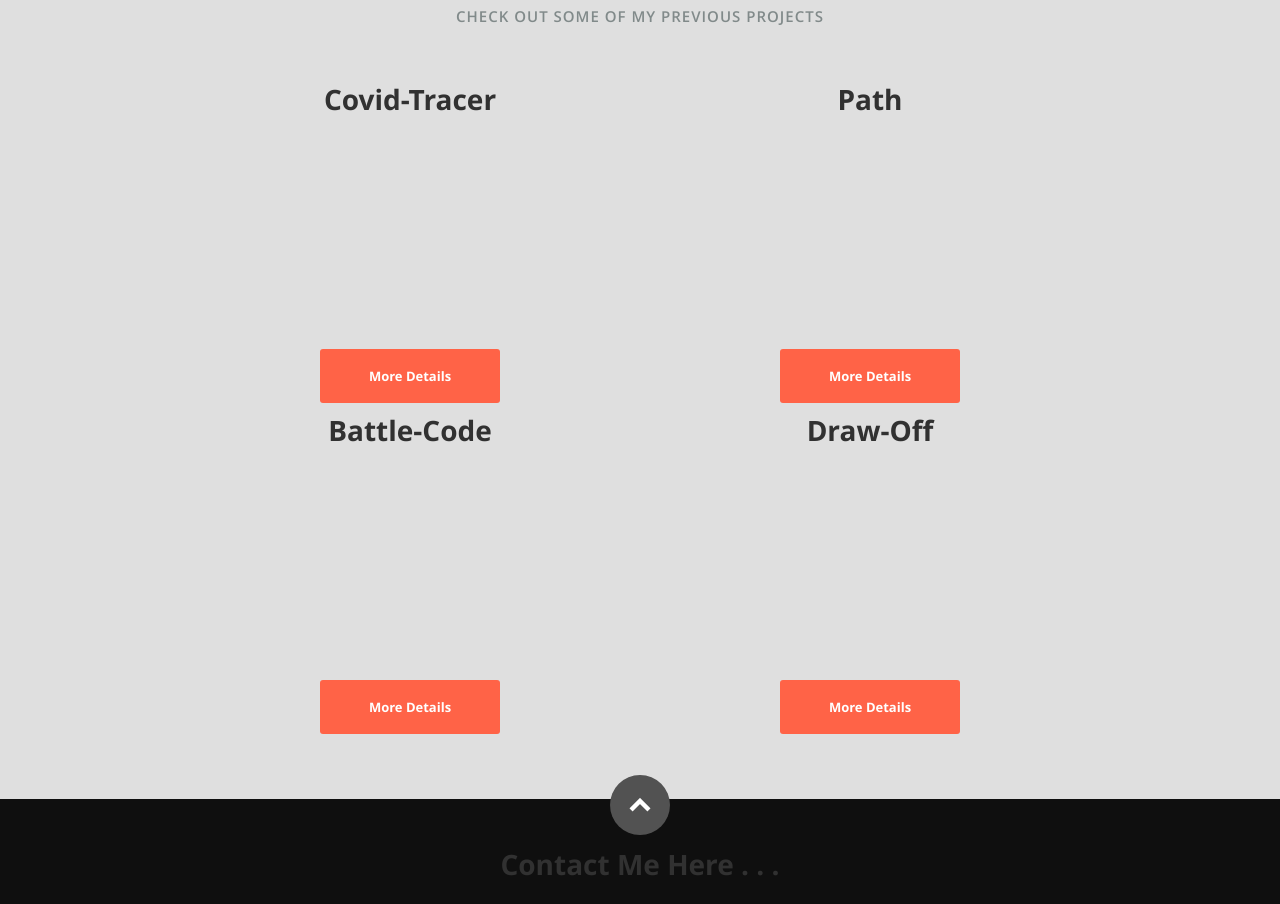
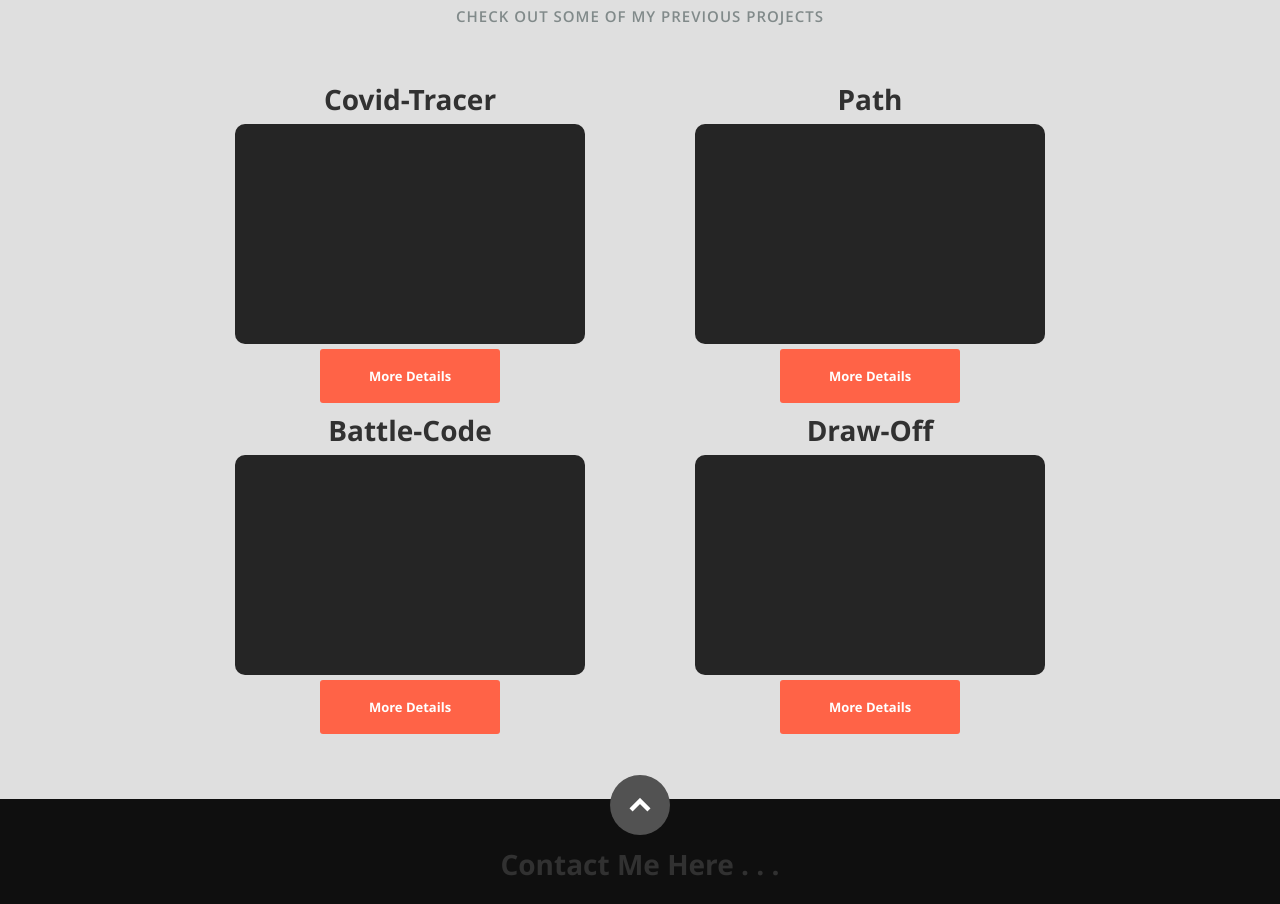
Before and after one commit to IdleScV/my_portfolio, a React (Create React App) app: page / in a window 1280 px wide. Shown: the part 2300-3204 px from the top of the page. Built offline with nearby package versions, Linux system fonts and the light colour scheme.

Commit message:
small margin fix

```diff
--- a/public/css/layout.css
+++ b/public/css/layout.css
@@ -417,8 +417,10 @@ ul#nav li.current a {
 .moving-item .front,
 .moving-item .back {
 	width: 350px;
-	height: 225px;
-	background-color: transparent;
+	height: 220px;
+	margin-bottom: 5px;
+	background-color: rgb(37, 37, 37);
+	border-radius: 10px;
 }
 
 .moving-item .demo-video {
@@ -429,7 +431,7 @@ ul#nav li.current a {
 
 .moving-item .back {
 	border-radius: 10px;
-	background-color: rgb(37, 37, 37);
+
 	color: white;
 	padding: 15px;
 	display: flex;
```
